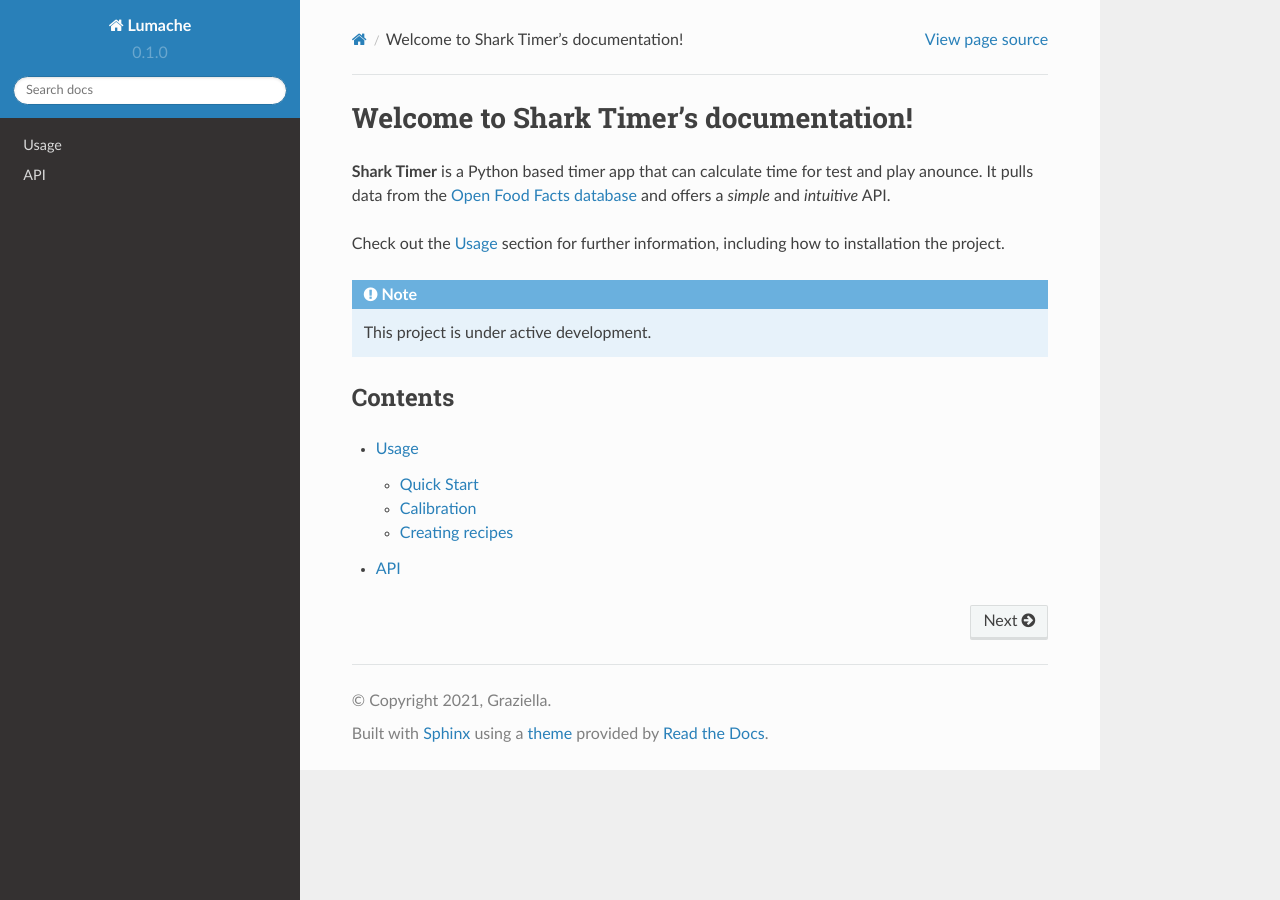
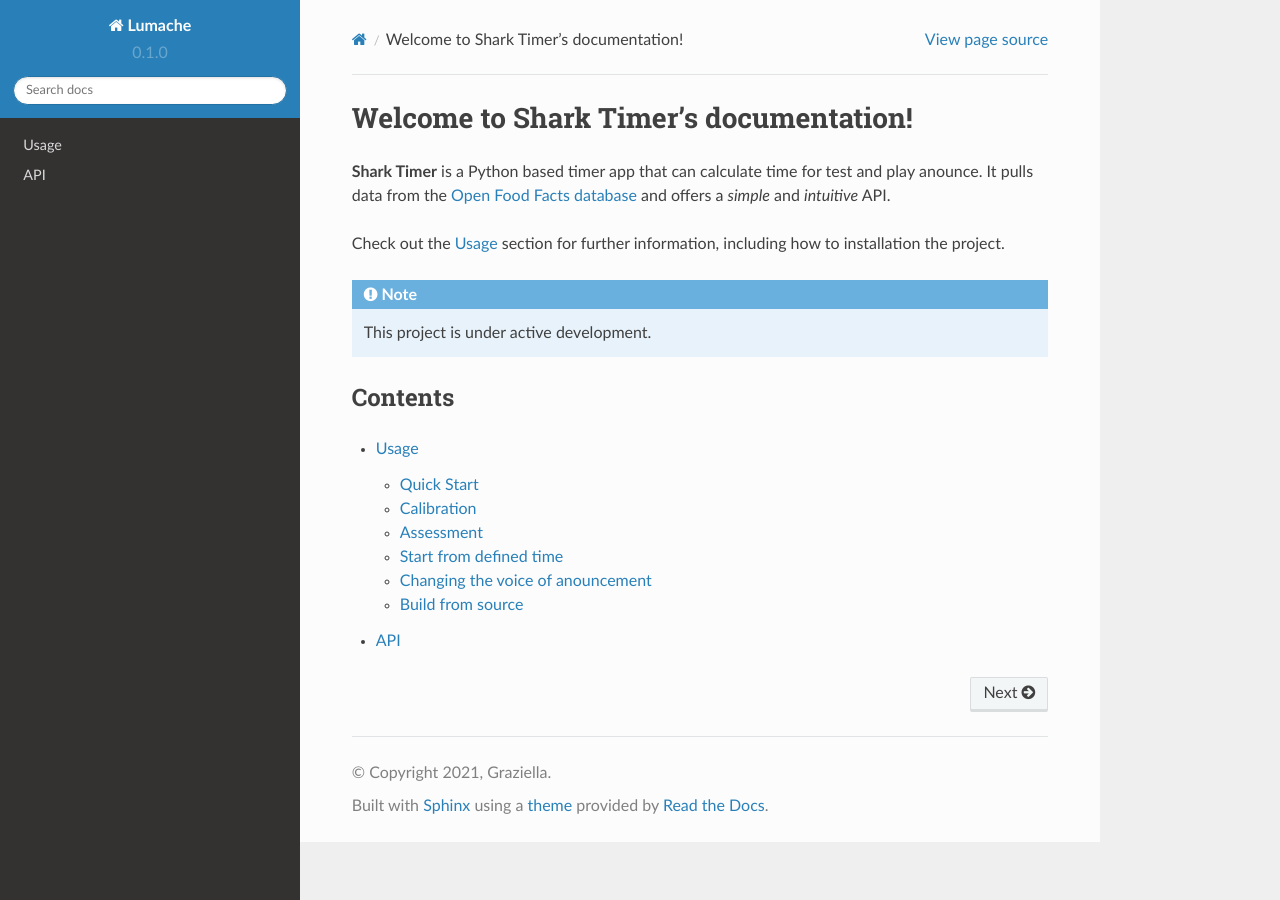
Before and after one commit to amenokoyushi/Shark, a Sphinx documentation site: the page built from docs/source/index.rst, in a window 1280 px wide. Built offline with Sphinx 7.4.7 and the Read the Docs theme 2.0.0, drawn with Linux system fonts in a browser that asks for light colours; some of the changed lines change nothing that is shown.

Commit message:
usage_update

````diff
--- a/docs/source/usage.rst
+++ b/docs/source/usage.rst
@@ -6,47 +6,97 @@
 Quick Start
 ------------
 
-The quickest start is to use an exe file builded for windows with mainly ``python3.11``, ``streamlit1.14.0`` and ``pyinstaller``.
-Creating a shortcut of the exe in ```../dist/OSCE_timer/OSCE_timer.exe``` may help us to find the exe in a shorter time.
+The quickest start is to use an exe file built for windows with mainly ``python3.11``, ``streamlit1.14.0`` and ``pyinstaller``.
+Creating a shortcut of the exe in ``../dist/OSCE_timer/OSCE_timer.exe`` may help us to find the exe in a shorter time.
 
-To start the app, just click the short cut.
+To start the app, just click the shortcut.
 
 
 Calibration
 ------------
 Please notify the timer should be calibrated before real run.
+
 The method of calibration is shown below.
 
-Turn the ```Debug Mode``` to ```on```.
-Turn the ```Settings``` to ```calibration```.
+Turn the ``Debug Mode`` to ``on``.
+
+Turn the ``Setting`` to ``calibration``.
+
 Setting other necessary parameters.
-Click ```Set```.
-Click ```Start```
+
+Click ``Set``.
+
+Click ``Start``.
+
+Once the timer has been calibrated, the timer can work.
 
 
+Assessment
+------------
+To assess whether the timer is correct while a whole run. We have a ``Debug Mode``.
 
-To use Lumache, first install it using pip:
+Set ``Debug Mode`` to ``on``.
+
+Set ``Setting`` to ``Default``.
+
+Setting other necessary parameters.
+
+Click ``Set``.
+
+Click ``Start``.
+
+Once the timer finishes its run, the elapsed time and standarized elapsed time will be shown in the main window.
+
+Notes: here we get the standarized time from [WebApi](http://worldtimeapi.org/). Therefor, for both ``Calibration`` and ``Assessment``,
+internet acess is needed.
+
+.. code-block:: python3
+
+   import requests
+   from bs4 import BeautifulSoup
+   import datetime
+   def get_wt_time(URL = "http://worldtimeapi.org/api/timezone/Asia/Tokyo"):
+		r = requests.get(URL)
+		soup = BeautifulSoup(r.text, "html.parser")
+		time_at_now = re.findall(r'.*\"datetime\":"(.*)",\"day_of_week\"', soup.contents[0])[0]
+		return(datetime.datetime.strptime(time_at_now, '%Y-%m-%dT%H:%M:%S.%f%z'))
+
+Start from defined time
+------------
+To start the timer from a previously defined time, we can directly to input the time to the ``Start time in plan`` cell.
+If the inputted time is behind the current time, after we click the ``Start`` button, we will see a clock running until the inputted time.
+Otherwise, the timer will start immediately.
+
+
+Changing the voice of anouncement
+------------
+Please directly modify the setting file named ``define_sound_files.txt`` in ``../dist/OSCE_timer/``.
+
+Replace the audio file names if needed and meanwhile put those newly added files in the same folder.
+
+Build from source
+----------------
+The exe file of this app was built using ``pyinstaller``. Although other exe building software may also work, we did not check.
+
+Flowing the [instruction of streamlit on building exe file] (https://discuss.streamlit.io/t/streamlit-deployment-as-an-executable-file-exe-for-windows-macos-and-android/6812/42?page=2),
+we used the following commands and import all packages used in this tool.
+
+.. code-block:: python3
+
+	import time
+	import base64
+	import streamlit
+	import requests
+	import datetime
+	import re
+	from bs4 import BeautifulSoup
+	import streamlit.web.cli as stcli
+	import sys
+
+	if __name__ == "__main__":
+		sys.argv=["streamlit", "run", "OSCE_timer_ver8.0.py", "--global.developmentMode=false"]
+		sys.exit(stcli.main())
 
 .. code-block:: console
 
-   (.venv) $ pip install lumache
-
-Creating recipes
-----------------
-
-To retrieve a list of random ingredients,
-you can use the ``lumache.get_random_ingredients()`` function:
-
-.. autofunction:: lumache.get_random_ingredients
-
-The ``kind`` parameter should be either ``"meat"``, ``"fish"``,
-or ``"veggies"``. Otherwise, :py:func:`lumache.get_random_ingredients`
-will raise an exception.
-
-.. autoexception:: lumache.InvalidKindError
-
-For example:
-
->>> import lumache
->>> lumache.get_random_ingredients()
-['shells', 'gorgonzola', 'parsley']
+   (.venv) $ pyinstaller.exe --noconsole --copy-metadata streamlit --collect-data streamlit .\OSCE_timer.py --icon=favicon.ico --clean
````
